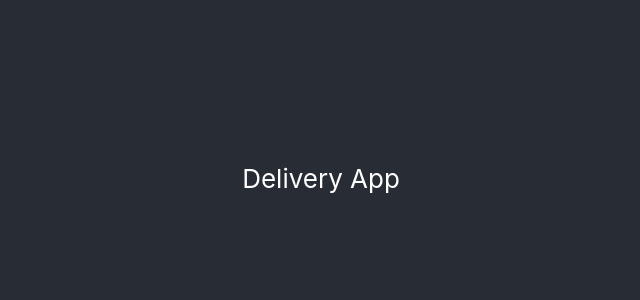
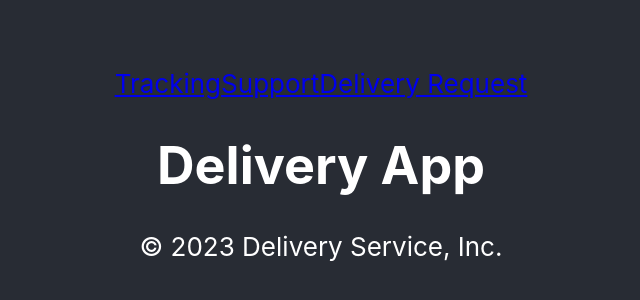
Before and after one commit to RyanGuzelian/SOEN343, a React (Create React App) app in the folder frontend/: page / in a window 1280 px wide. Shown: the part 222-522 px from the top of the page, without its empty margins (319-959 px from the left). Built offline with nearby package versions, Linux system fonts and the light colour scheme.

Commit message:
added card and home component and also redirected login to home

```diff
--- a/frontend/src/Components/App/App.js
+++ b/frontend/src/Components/App/App.js
@@ -3,6 +3,7 @@ import './App.css';
 import { BrowserRouter as Router, Route, Routes } from "react-router-dom";
 import Login from "../Login/Login";
 import DeliveryRequest from "../DeliveryRequest/DeliveryRequest";
+import Home from "../Home/Home";
 
 function App() {
     return (
@@ -24,10 +25,11 @@ function App() {
                     {/* The default path should be at the bottom and use "*" for catching all non-defined routes */}
                     <Route path="*" element={
                         <header className="App-header">
-                            Delivery App
+                                <Home/>
                         </header>
                     } />
                 </Routes>
+
             </div>
         </Router>
     );
--- /dev/null
+++ b/frontend/src/Components/Home/Home.js
@@ -0,0 +1,16 @@
+import React from "react";
+import Header from "../Header/Header";
+import Footer from "../Footer/Footer";
+
+function Home() {
+    return (
+        <div className="home-container">
+            <Header/>
+            <h1>Delivery App</h1>
+            <Footer/>
+        </div>
+    )
+
+}
+
+export default Home
--- a/frontend/src/Components/Login/Login.js
+++ b/frontend/src/Components/Login/Login.js
@@ -2,12 +2,14 @@ import './Login.css'
 import React, {useState} from 'react'
 import Header from "../Header/Header";
 import Footer from "../Footer/Footer";
+import {useNavigate} from "react-router-dom";
 
 function Login(props) {
     const [credentials, setCredentials] = useState({
         username: '',
         password: ''
     })
+    const navigate = useNavigate();
     //updates credentials when a user types in one of the input fields
     const handleChange = (event) => {
         const {name, value} = event.target;
@@ -19,7 +21,8 @@ function Login(props) {
     //submit the form
     const handleSubmit = (event) => {
         event.preventDefault()
-        // back end login logic
+        // back end login logic to check valid user
+        navigate('/home')
         console.log(credentials)
     }
 
```
Also changed, not shown: frontend/src/Components/Card/Card.js (added, +26 -0 lines), frontend/src/Components/Card/Card.css (added), frontend/src/Components/Home/Home.css (added), frontend/src/Components/Quotation/Quotation.css (added), frontend/src/Components/Quotation/Quotation.js (added).
